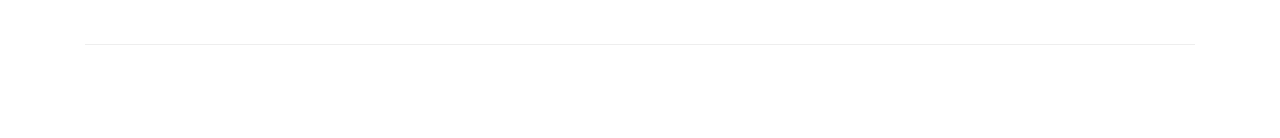
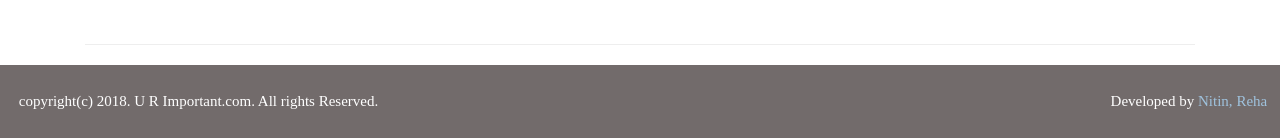
Before and after one commit to sudonitin/nmims-hackathon-2k18, a PHP site: page /navbar.php in a window 1280 px wide. Shown: the part 2898-3036 px from the top of the page. Before the commit the page ends 2943 px from the top, so only its background shows below. Run offline with PHP 8.4, Linux system fonts and the light colour scheme; some libraries are stand-ins or nearby versions.

Commit message:
footer changes

```diff
--- a/php/navbar.php
+++ b/php/navbar.php
@@ -299,6 +299,11 @@ function responsive_bar() {
 			  </section><br><hr>
 			</main>
 		</div>
+		<footer style="padding-top: 2%; padding-bottom: 2%; color: white; font-family: serif; background-color: #726b6b">
+
+		&nbsp; &nbsp; &nbsp;copyright(c) 2018. U R Important.com. All rights Reserved. <font class="font" style="float: right; margin-right: 1%;">Developed by <a style="color: #9fc2dd;" href = "https://github.com/globefire">Nitin,</a> <a style="color: #9fc2dd;" href="https://github.com/feministAF"> Reha</a></font>
+
+		</footer>
 		<script>
 			var myIndex = 0;
 			carousel();
```
